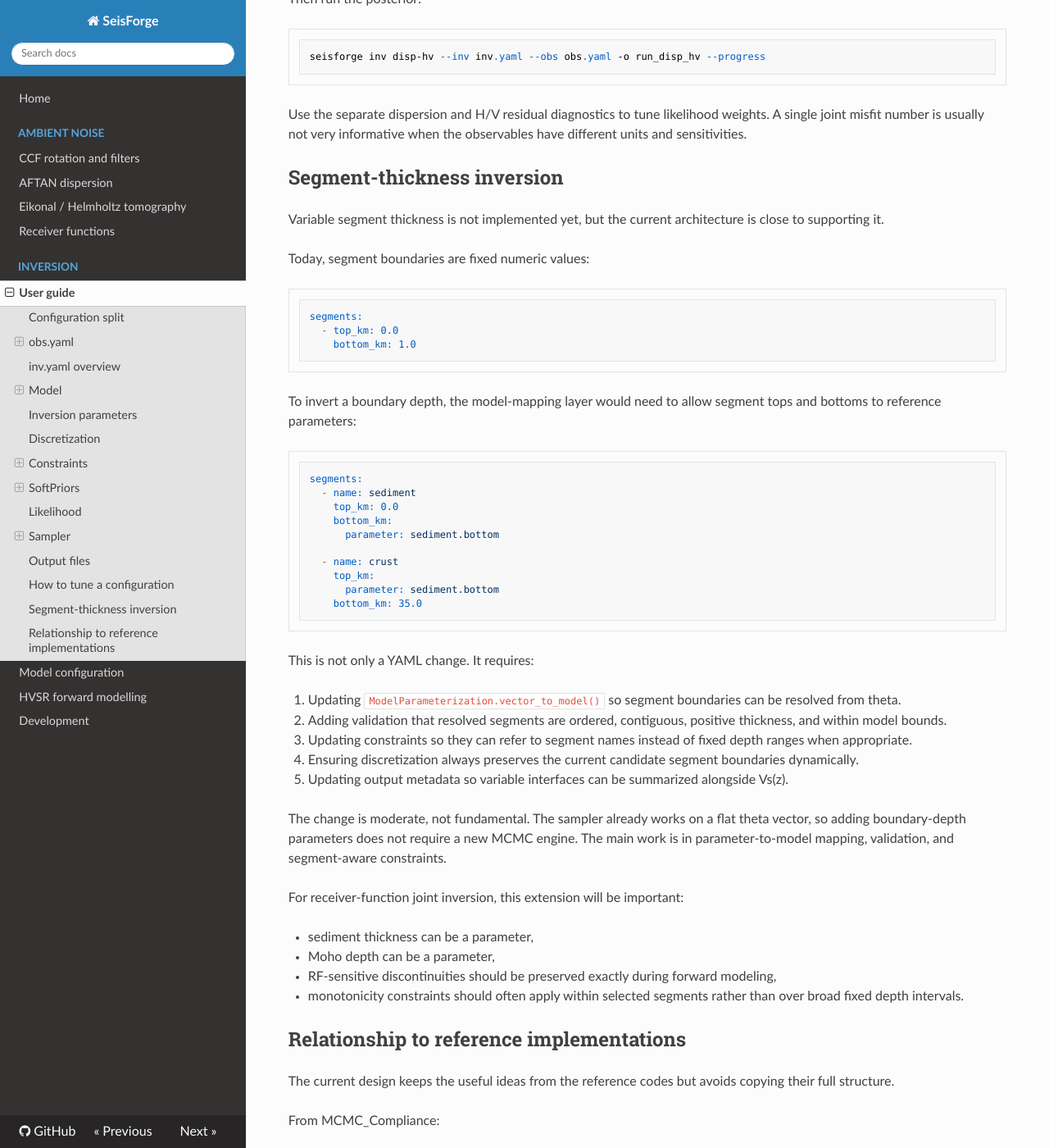
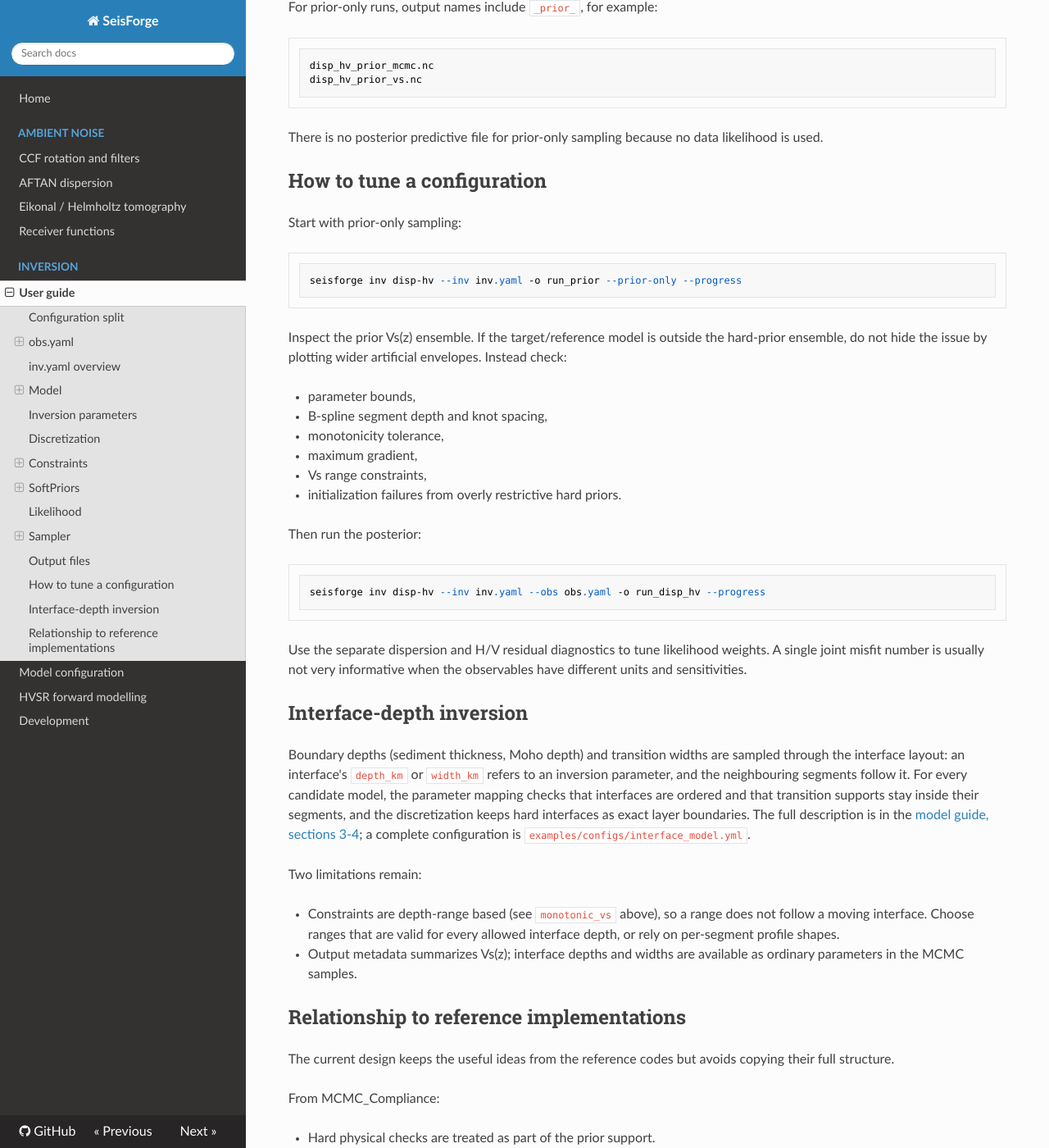
Before and after one commit to LevCarlo/SeisForge, an MkDocs documentation site: the page built from docs/inv_usage.md, in a window 1280 px wide and 1400 px high, scrolled down 15661 px. Shown: the whole window at 82% size. Built offline with MkDocs 1.6.1, drawn with Linux system fonts in a browser that asks for light colours; nearby versions of some CDN libraries; some of the changed text lies outside the part shown.

Commit message:
docs: sync inversion guide with interfaces; drop broken example config
- inv_usage: list interface layout, normal/half-normal priors and gardner1974
  density; document layers_per_segment, transition_layers, layer_value;
  replace the "segment-thickness inversion is not implemented" section with
  the implemented interface-depth inversion and its remaining limits; state
  that RF is a forward model but not yet an inversion observable.
- model.md: fix section number (3.1 -> 5.1) and the forward-solver line.
- index / rf_workflow: mention synthetic P receiver functions.
- Remove examples/configs/joint_inversion.yml: unreferenced, and it no longer
  loads (Observations without periods); examples/STA001 replaces it.

Co-Authored-By: Claude Opus 5.5 <noreply@anthropic.com>

````diff
--- a/docs/inv_usage.md
+++ b/docs/inv_usage.md
@@ -11,10 +11,25 @@ The current implementation supports:
 - Joint Rayleigh phase velocity + Rayleigh H/V inversion.
 - Segment-based Vs parameterization with constant, gradient, and B-spline
   profiles.
+- Interfaces between segments with sampled absolute depths, optional
+  gradational transition widths, and per-segment Vp/rho scaling
+  ([model guide, section 3](model.md#3-interfaces-depth-inversion-and-per-segment-scaling)).
+- Uniform, truncated normal, and half-normal parameter priors.
+- Interface-aware conversion to forward layers, with a diagnostic report
+  ([model guide, section 4](model.md#4-from-continuous-model-to-forward-layers)).
 - Hard geophysical prior constraints and soft model-space priors.
 - A built-in random-walk Metropolis sampler with multiple chains.
 - NetCDF/xarray outputs for MCMC samples, Vs ensembles, and posterior
   predictions.
+
+The likelihood currently uses dispersion and H/V. A synthetic P receiver
+function forward model exists (`seisforge.inv.predict_receiver_function`, see
+[Receiver functions](rf_workflow.md#synthetic-p-receiver-functions)), but RF
+data cannot yet be configured as an inversion observable.
+
+This page is the configuration reference. Concepts (segments, interfaces,
+transition blending, layering) are explained in the
+[model guide](model.md).
 
 The example station folder is:
 
@@ -170,6 +185,16 @@ Each section is described below.
 `Model` defines how a sampler parameter vector is converted into a Vs profile.
 Vp and density are derived from Vs through a scaling rule.
 
+Two layouts are accepted:
+
+- **Segment layout** (below): every segment has fixed `top_km`/`bottom_km`;
+  all boundaries are hard. Used by `examples/STA001`.
+- **Interface layout**: `Model.interfaces` (depths may be parameters, with an
+  optional `width_km`) plus `Model.zmax_km`; segments then have no
+  `top_km`/`bottom_km` and may carry their own `scaling`. See the
+  [model guide, section 3](model.md#3-interfaces-depth-inversion-and-per-segment-scaling)
+  and `examples/configs/interface_model.yml`.
+
 ```yaml
 Model:
   scaling:
@@ -207,6 +232,8 @@ vp:
 Available density scaling methods:
 
 - `brocher2005`: empirical relation from Vs to density.
+- `gardner1974`: `rho = a * Vp**b` from the scaled Vp (defaults `a = 1.741`,
+  `b = 0.25`; km/s, g/cm^3).
 - `constant`: fixed density.
 
 Example:
@@ -218,8 +245,10 @@ rho:
 ```
 
 The default examples use Brocher scaling. This is convenient when only Vs is
-inverted. If future workflows invert Vp/Vs or Vp directly, the scaling layer
-will need to be extended.
+inverted. Brocher (2005) is only valid for Vs <= 4.5 km/s, so mantle segments
+need their own relation. In the interface layout, a segment's `scaling`
+overrides the model default for that segment (for example a constant Vp/Vs and
+density in the mantle). Vp and Vp/Vs are not inversion parameters.
 
 ### Segments
 
@@ -229,9 +258,9 @@ The model is built from ordered, contiguous depth segments. Each segment has:
 - `bottom_km`: segment bottom depth in km.
 - `profile`: the Vs parameterization inside the segment.
 
-Current segment depths are fixed numeric values. Segment boundaries are
-preserved automatically during discretization; a layer will not cross from one
-segment into another.
+In this layout segment depths are fixed numbers; to sample a boundary depth,
+use the interface layout. Hard segment boundaries are preserved automatically
+during discretization; a layer never crosses one.
 
 Supported profile types are:
 
@@ -321,8 +350,12 @@ Fields:
   `{parameter: name}`.
 - `initial`: initial value. It is used by the `theta0` initialization strategy
   and is also useful as a readable reference model.
-- `prior.type`: currently only `uniform` is implemented.
-- `prior.bounds`: lower and upper hard bounds for the scalar parameter.
+- `prior.type`: `uniform` (default), `normal` (`mean`, `sigma`; truncated to
+  the bounds), or `half_normal` (`scale`; peaks at the lower bound, used for
+  interface widths). See the
+  [model guide](model.md#3-interfaces-depth-inversion-and-per-segment-scaling).
+- `prior.bounds`: lower and upper hard bounds for the scalar parameter. They
+  are required for every prior type.
 - `proposal.sigma`: random-walk proposal standard deviation for this parameter.
 
 Parameter bounds define scalar support. They are only one part of the prior.
@@ -342,23 +375,34 @@ Discretization:
   dz: 0.25
   zmax: 15.0
   force_depths: []
+  # Optional:
+  # layers_per_segment: {sediment: 8, crust: 30}   # or one integer
+  # transition_layers: 16
+  # layer_value: midpoint                          # or mean
 ```
 
 Fields:
 
-- `dz`: nominal layer thickness in km.
+- `dz`: nominal layer thickness in km, used for segments without a fixed
+  layer count.
 - `zmax`: deepest model depth used for discretization.
 - `force_depths`: optional fixed depths that should be inserted as additional
   layer boundaries.
+- `layers_per_segment`: fixed number of layers per segment (an integer for
+  all segments, or a mapping from segment name to count). Recommended when
+  interface depths are sampled: layer boundaries then move continuously with
+  the interfaces instead of the layer count changing in steps.
+- `transition_layers`: number of equal layers across the support of each
+  gradational interface (default 16, minimum 2).
+- `layer_value`: `midpoint` (default) takes each layer's properties at its
+  centre; `mean` takes the depth average.
 
-Important: segment boundaries are already preserved automatically. You do not
-need to put fixed segment boundaries into `force_depths`. Use `force_depths`
-only for extra fixed internal depths that are not already segment boundaries.
-
-This matters for future receiver-function joint inversion. If interface depths
-become inversion parameters, hard-coded `force_depths` will be inappropriate.
-The model should instead preserve the current segment boundaries dynamically
-for each candidate parameter vector.
+Important: hard segment boundaries and hard interfaces are preserved
+automatically, at their current depths for every candidate model. Do not put
+them into `force_depths`; use `force_depths` only for extra fixed internal
+depths. See the
+[model guide, section 4](model.md#4-from-continuous-model-to-forward-layers)
+for the rules and the `layering_report` diagnostic.
 
 ## Constraints
 
@@ -748,61 +792,25 @@ Use the separate dispersion and H/V residual diagnostics to tune likelihood
 weights. A single joint misfit number is usually not very informative when the
 observables have different units and sensitivities.
 
-## Segment-thickness inversion
+## Interface-depth inversion
 
-Variable segment thickness is not implemented yet, but the current architecture
-is close to supporting it.
+Boundary depths (sediment thickness, Moho depth) and transition widths are
+sampled through the interface layout: an interface's `depth_km` or `width_km`
+refers to an inversion parameter, and the neighbouring segments follow it.
+For every candidate model, the parameter mapping checks that interfaces are
+ordered and that transition supports stay inside their segments, and the
+discretization keeps hard interfaces as exact layer boundaries. The full
+description is in the
+[model guide, sections 3-4](model.md#3-interfaces-depth-inversion-and-per-segment-scaling);
+a complete configuration is `examples/configs/interface_model.yml`.
 
-Today, segment boundaries are fixed numeric values:
+Two limitations remain:
 
-```yaml
-segments:
-  - top_km: 0.0
-    bottom_km: 1.0
-```
-
-To invert a boundary depth, the model-mapping layer would need to allow segment
-tops and bottoms to reference parameters:
-
-```yaml
-segments:
-  - name: sediment
-    top_km: 0.0
-    bottom_km:
-      parameter: sediment.bottom
-
-  - name: crust
-    top_km:
-      parameter: sediment.bottom
-    bottom_km: 35.0
-```
-
-This is not only a YAML change. It requires:
-
-1. Updating `ModelParameterization.vector_to_model()` so segment boundaries can
-   be resolved from theta.
-2. Adding validation that resolved segments are ordered, contiguous, positive
-   thickness, and within model bounds.
-3. Updating constraints so they can refer to segment names instead of fixed
-   depth ranges when appropriate.
-4. Ensuring discretization always preserves the current candidate segment
-   boundaries dynamically.
-5. Updating output metadata so variable interfaces can be summarized alongside
-   Vs(z).
-
-The change is moderate, not fundamental. The sampler already works on a flat
-theta vector, so adding boundary-depth parameters does not require a new MCMC
-engine. The main work is in parameter-to-model mapping, validation, and
-segment-aware constraints.
-
-For receiver-function joint inversion, this extension will be important:
-
-- sediment thickness can be a parameter,
-- Moho depth can be a parameter,
-- RF-sensitive discontinuities should be preserved exactly during forward
-  modeling,
-- monotonicity constraints should often apply within selected segments rather
-  than over broad fixed depth intervals.
+- Constraints are depth-range based (see `monotonic_vs` above), so a range
+  does not follow a moving interface. Choose ranges that are valid for every
+  allowed interface depth, or rely on per-segment profile shapes.
+- Output metadata summarizes Vs(z); interface depths and widths are available
+  as ordinary parameters in the MCMC samples.
 
 ## Relationship to reference implementations
 
````
Also changed, not shown: docs/index.md (+4 -3 lines), docs/model.md (+2 -2 lines), docs/rf_workflow.md (+3 -2 lines), 1 other file.
